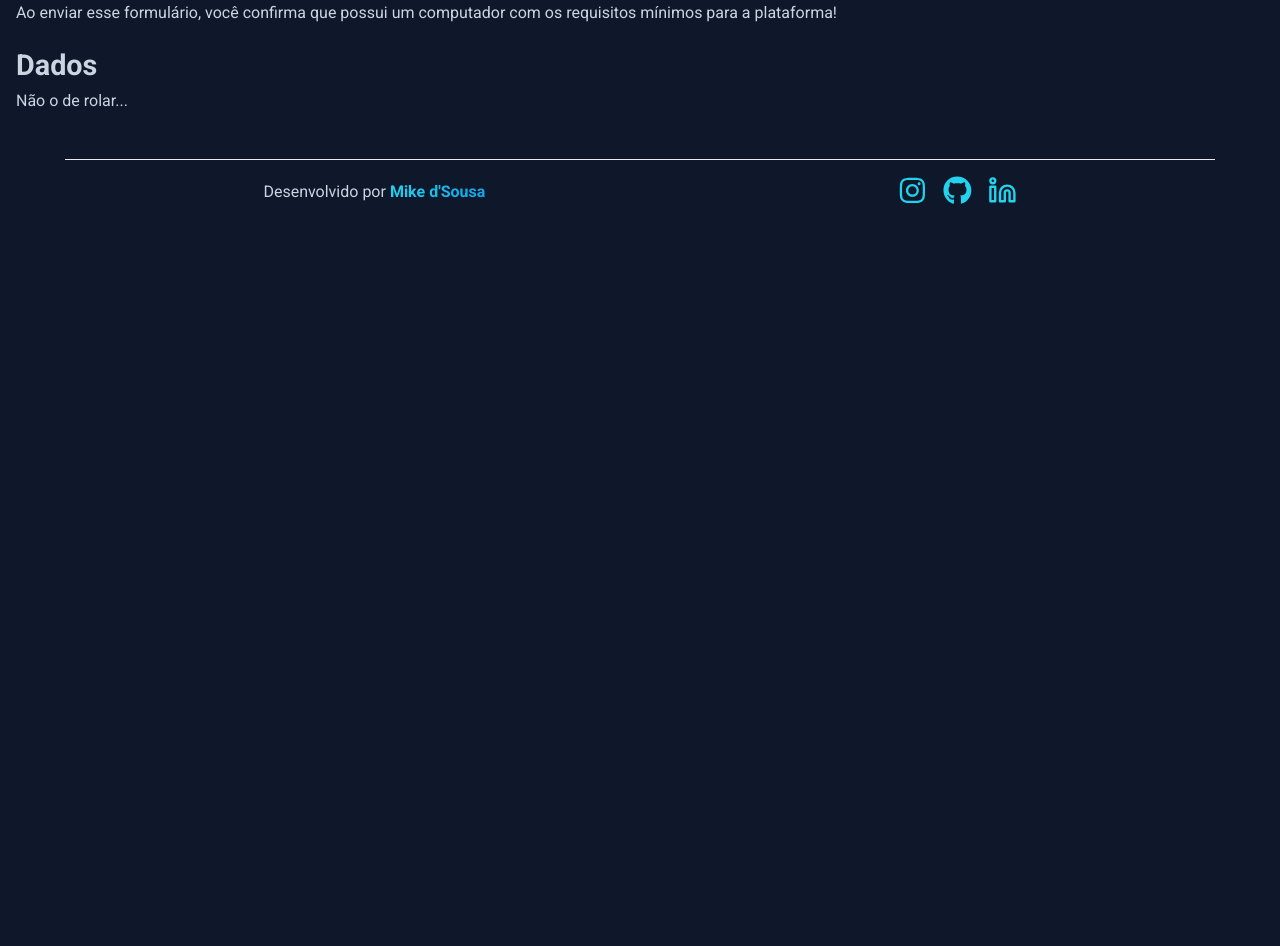
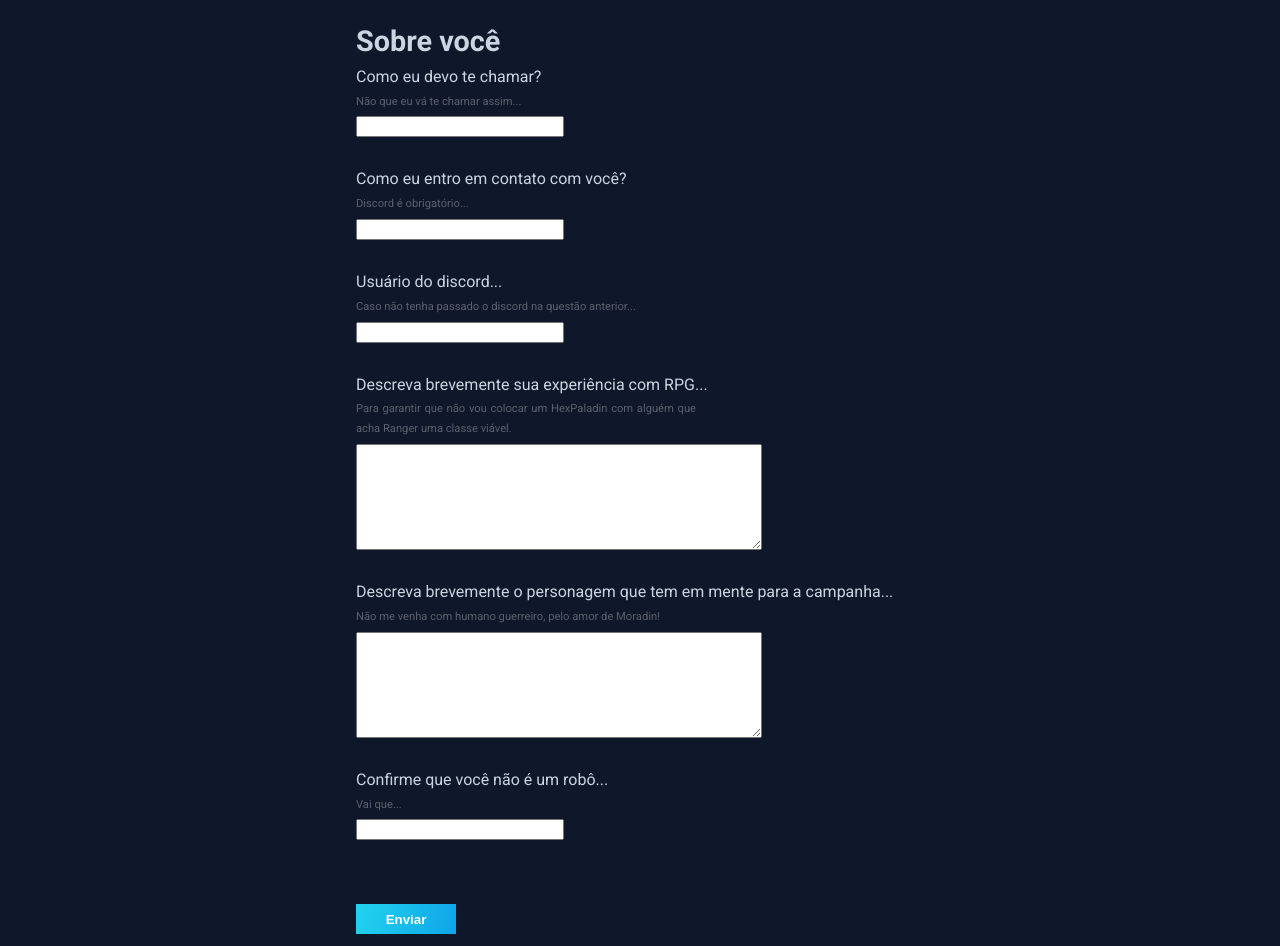
Before and after one commit to mikedsousa/react_rpg-page, a React (Vite) app: page /form in a window 1280 px wide. Shown: the part 246-1192 px from the top of the page. Before the commit the page ends 800 px from the top, so only its background shows below. Built offline with nearby package versions, Linux system fonts and the light colour scheme.

Commit message:
add: v1 do formulário concluido

```diff
--- /dev/null
+++ b/src/pages/Form/Button/index.tsx
@@ -0,0 +1,24 @@
+import styled from "styled-components";
+
+const StyledButton = styled.button`
+  width: 100px;
+  height: 30px;
+  background-image: linear-gradient(
+    105deg,
+    rgba(34, 211, 238, 1) 0%,
+    rgba(14, 165, 233, 1) 100%
+  );
+  color: white;
+  font-weight: 600;
+  border: none;
+`;
+
+const Button = ({ children }: props) => {
+  return <StyledButton type="button">{children}</StyledButton>;
+};
+
+export default Button;
+
+interface props {
+  children: string;
+}
--- /dev/null
+++ b/src/pages/Form/Fieldset/index.tsx
@@ -0,0 +1,32 @@
+import styled from "styled-components";
+
+const StyledFieldSet = styled.fieldset`
+  .form_control {
+    display: flex;
+    flex-direction: column;
+    gap: 1rem;
+
+    &__title {
+      font-size: 1.8rem;
+      font-weight: 600;
+      margin-bottom: 1rem;
+    }
+
+  }
+`;
+
+const Fieldset = ({legend, children}: props) => {
+  return (
+    <StyledFieldSet className={"form_control"}>
+      <legend className={"form_control__title"}>{legend}</legend>
+      {children}
+    </StyledFieldSet>
+  );
+};
+
+export default Fieldset;
+
+interface props {
+	legend: string;
+  children?: React.ReactNode
+}
--- a/src/pages/Form/Form.module.scss
+++ b/src/pages/Form/Form.module.scss
@@ -2,24 +2,9 @@
   display: flex;
   flex-direction: column;
   gap: 2rem;
-  margin: 5rem auto 0;
+  margin: 2rem auto 0;
   padding: 1rem;
   text-align: justify;
   line-height: 20px;
-
-  .form_control {
-    display: flex;
-    flex-direction: column;
-    gap: 1rem;
-
-    &__title {
-      font-size: 1.8rem;
-      font-weight: 600;
-      margin-bottom: 1rem;
-    }
-
-    &__span {
-      line-height: 8px;
-    }
-  }
+  max-width: 600px;
 }
--- /dev/null
+++ b/src/pages/Form/Label/index.tsx
@@ -0,0 +1,48 @@
+import styled from "styled-components";
+
+const StyledLabel = styled.label`
+  display: flex;
+  flex-direction: column;
+  gap: 0.3rem;
+  margin-bottom: 2rem;
+
+  span {
+    display: block;
+    font-size: 0.7rem;
+    color: #ffffff50;
+    max-width: 340px;
+  }
+
+  input {
+    outline: none;
+    max-width: 200px;
+  }
+
+  textarea {
+    height: 100px;
+    outline: none;
+    max-width: 400px;
+  }
+`;
+
+const Label = ({ type, htmlFor, children, input = true }: props) => {
+  return (
+    <StyledLabel htmlFor={htmlFor}>
+      {children}
+      {input ? (
+        <input type={type} id={htmlFor} maxLength={20} autoComplete="off" />
+      ) : (
+        <textarea maxLength={300}></textarea>
+      )}
+    </StyledLabel>
+  );
+};
+
+export default Label;
+
+interface props {
+  children: string | React.ReactNode;
+  type: string;
+  htmlFor: string;
+  input?: boolean;
+}
--- a/src/pages/Form/index.tsx
+++ b/src/pages/Form/index.tsx
@@ -1,13 +1,13 @@
+import Button from "./Button";
+import Fieldset from "./Fieldset";
 import styles from "./Form.module.scss";
+import Label from "./Label";
 
 const Form = () => {
   return (
     <>
       <form className={styles.form}>
-        <fieldset className={styles.form_control}>
-          <legend className={styles.form_control__title}>
-            Requisitos da plataforma
-          </legend>
+        <Fieldset legend="Requisitos da plataforma">
           <p className={styles.form_control__text}>
             Antes de tudo, minhas mesas acontecem na plataforma FoundryVTT, que
             infelizmente não possui suporte para dispositivos móveis, sendo
@@ -18,14 +18,39 @@ const Form = () => {
             Ao enviar esse formulário, você confirma que possui um computador
             com os requisitos mínimos para a plataforma!
           </p>
-        </fieldset>
-        <fieldset className={styles.form_control}>
-          <div>
-            <legend className={styles.form_control__title}>Dados</legend>
-            <span>Não o de rolar...</span>
-          </div>
-
-        </fieldset>
+        </Fieldset>
+        <Fieldset legend="Sobre você">
+          <Label type="text" htmlFor="name">
+            Como eu devo te chamar?
+            <span>Não que eu vá te chamar assim...</span>
+          </Label>
+          <Label type="text" htmlFor="contact">
+            Como eu entro em contato com você?
+            <span>Discord é obrigatório...</span>
+          </Label>
+          <Label type="text" htmlFor="discord">
+            Usuário do discord...
+            <span>Caso não tenha passado o discord na questão anterior...</span>
+          </Label>
+          <Label type="text" htmlFor="xp" input={false}>
+            Descreva brevemente sua experiência com RPG...
+            <span>
+              Para garantir que não vou colocar um HexPaladin com alguém que
+              acha Ranger uma classe viável.
+            </span>
+          </Label>
+          <Label type="text" htmlFor="character" input={false}>
+            Descreva brevemente o personagem que tem em mente para a campanha...{" "}
+            <span>
+              Não me venha com humano guerreiro, pelo amor de Moradin!
+            </span>
+          </Label>
+          <Label type="text" htmlFor="robo">
+            Confirme que você não é um robô...
+            <span>Vai que...</span>
+          </Label>
+        </Fieldset>
+        <Button>Enviar</Button>
       </form>
     </>
   );
```
